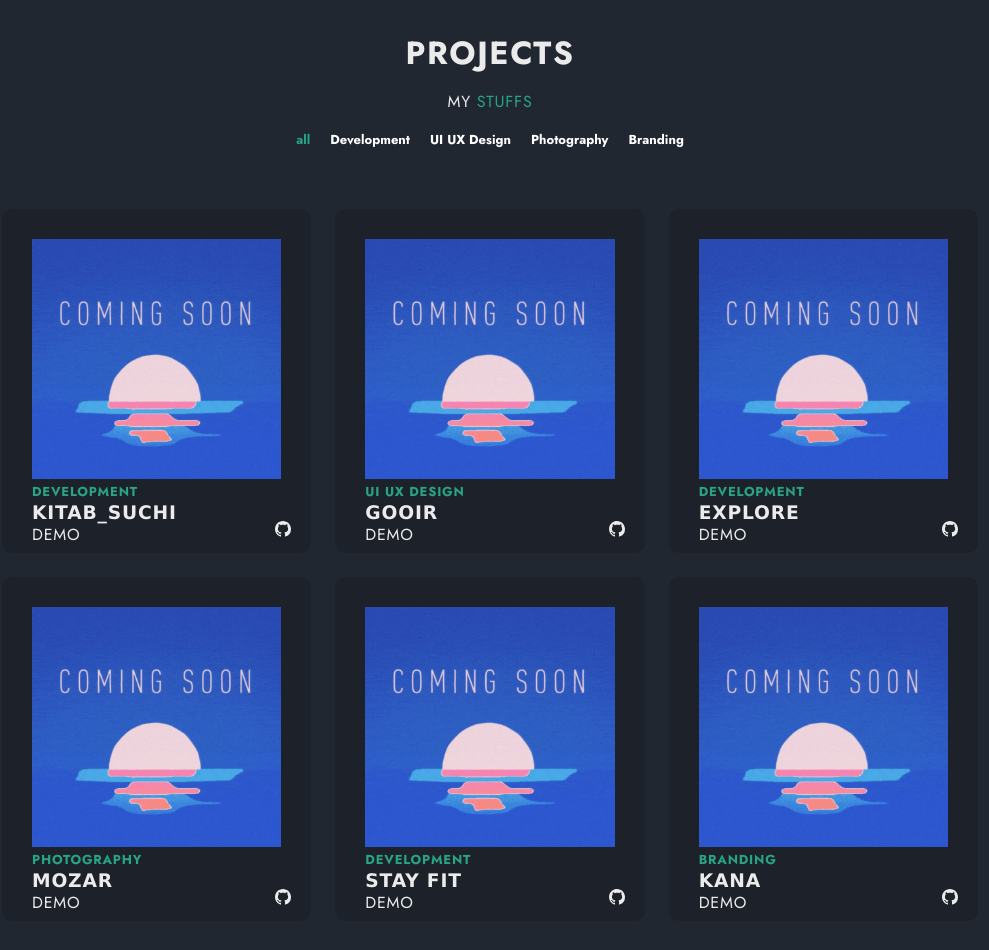
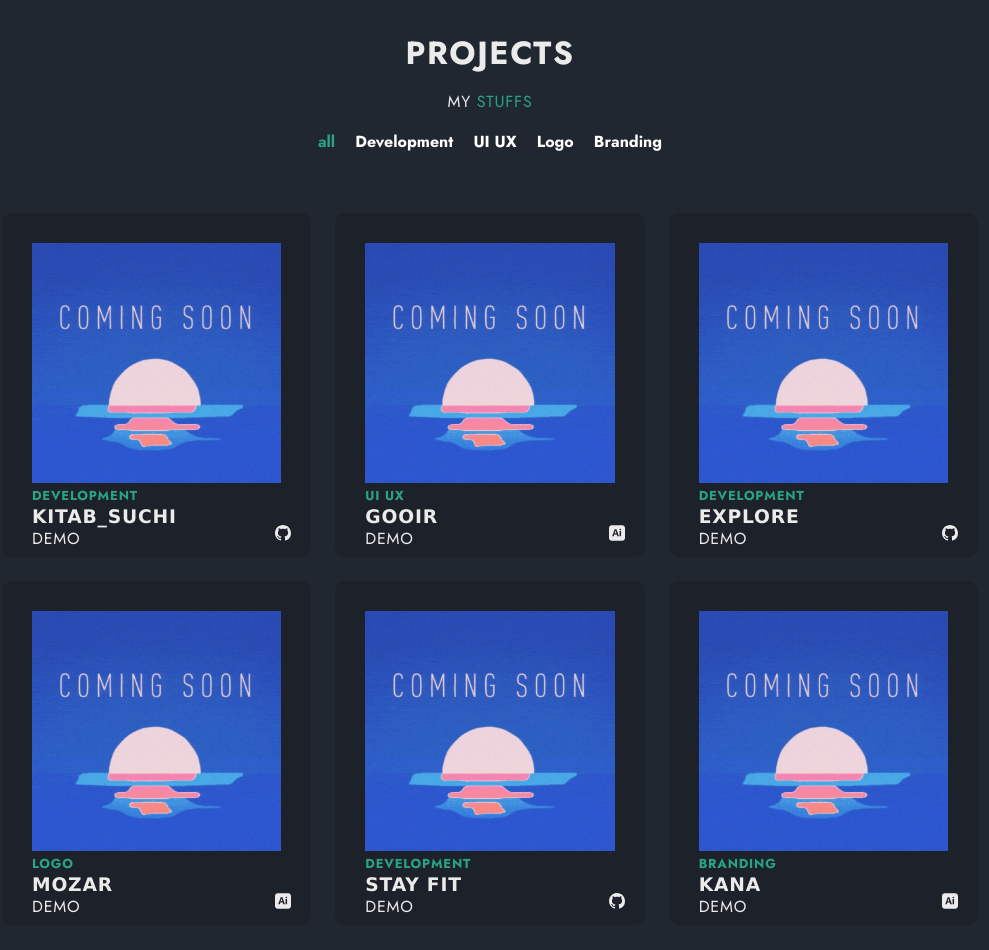
Before and after one commit to sandeepsz/mywebsite, a React (Vite) app: page /#home in a window 1280 px wide. Shown: the part 820-1770 px from the top of the page, without its empty margins (150-1139 px from the left). Built offline with nearby package versions, Linux system fonts and the light colour scheme.

Commit message:
updated some features

```diff
--- a/src/Data.jsx
+++ b/src/Data.jsx
@@ -37,7 +37,7 @@ export const projects = [
   {
     id: 2,
     img:  Coming ,
-    category: 'UI UX Design',
+    category: 'UI UX ',
     title: 'Gooir',
     link: 'https://www.youtube.com/',
     demo : "Demo"
@@ -53,7 +53,7 @@ export const projects = [
   {
     id: 4,
     img:  Coming,
-    category: 'Photography',
+    category: 'Logo',
     title: 'Mozar',
     link: 'https://www.youtube.com/',
     demo : "Demo"
--- a/src/components/project/Items.jsx
+++ b/src/components/project/Items.jsx
@@ -1,5 +1,8 @@
 import React from "react";
 import { GoMarkGithub } from "react-icons/go";
+import { FaFigma } from "react-icons/fa";
+import { SiAdobeillustrator } from "react-icons/si";
+
 import { motion } from "framer-motion";
 
 const Items = ({ projectsItems }) => {
@@ -12,8 +15,7 @@ const Items = ({ projectsItems }) => {
             layout
             animate={{ opacity: 1, scale: 1 }}
             initial={{ opacity: 0.8, scale: 0.6 }}
-            exit = {{opacity: 0.8, scale: 0.6}}
-
+            exit={{ opacity: 0.8, scale: 0.6 }}
             className="project__items card card-two"
             key={id}
           >
@@ -22,8 +24,14 @@ const Items = ({ projectsItems }) => {
             </div>
             <span className="project__category ">{category}</span>
             <h3 className="project__title">{title}</h3>
-            <a href= '' className="link">
-              <GoMarkGithub style={{ marginLeft: "5px" }} />
+            <a href="" className="link">
+              {category === "Development" ? (
+                <GoMarkGithub style={{ marginLeft: "5px" }} />
+              ) : category === "UI UX Design" ? (
+                <FaFigma />
+              ) : (
+                <SiAdobeillustrator />
+              )}
             </a>
             <a href={link} className="link2">
               {demo}
--- a/src/components/project/projects.css
+++ b/src/components/project/projects.css
@@ -17,7 +17,7 @@
 }
 .projects__list-item{
     color:var(--secondary-color);
-    font-size:var(--tiny-font-size);
+    font-size:var(--normal-font-size);
     font-weight:700;
     position:relative;
     transition: all 0.5s var(--transition);
```
